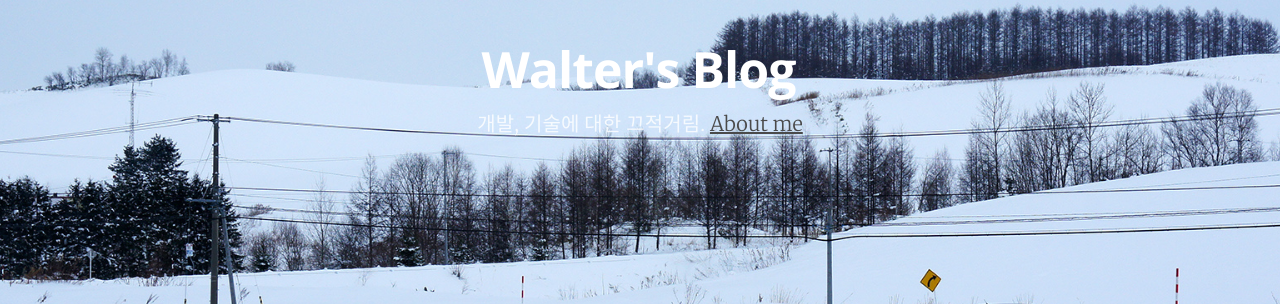
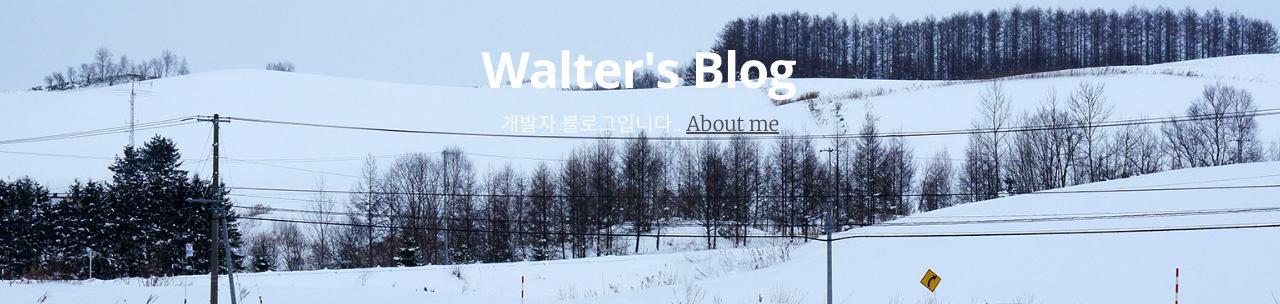
Before and after one commit to lyvius2/lyvius2.github.io, a Jekyll site: the page built from index.html, in a window 1280 px wide and 900 px high. Shown: the part 365-669 px from the top of the window. Built offline with Jekyll 4.4.1, drawn with Linux system fonts in a browser that asks for light colours; the list of posts is cut into pages by our own code.

Commit message:
description 변경

```diff
--- a/_config.yml
+++ b/_config.yml
@@ -1,6 +1,6 @@
 name: Walter's Blog
-description: 개발, 기술에 대한 끄적거림
-meta_description: "Walter's Blog. 개발, 기술에 대한 끄적거림"
+description: 개발자 블로그입니다.
+meta_description: "Walter's Blog. 기술 블로그"
 
 markdown: kramdown
 highlighter: pygments
```
